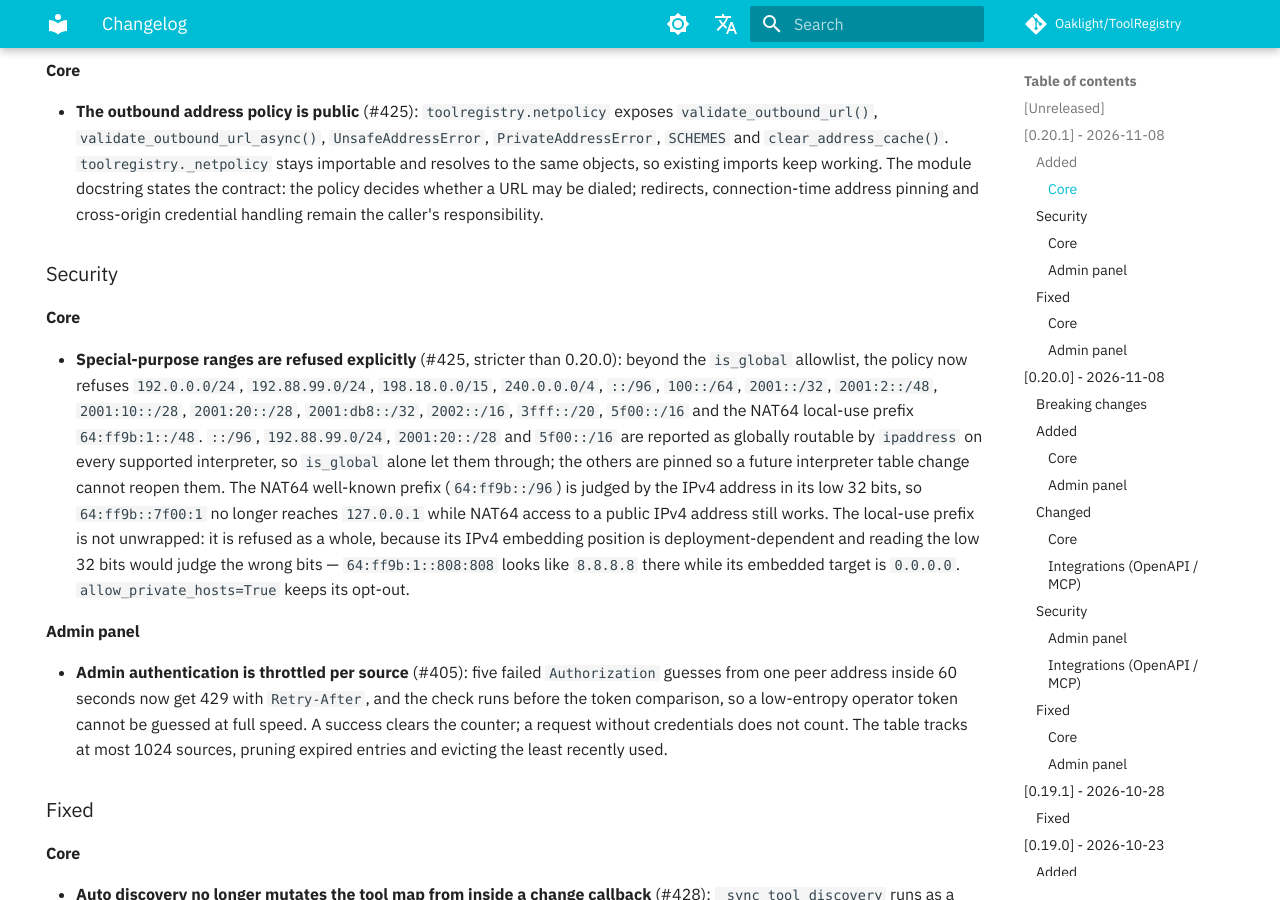
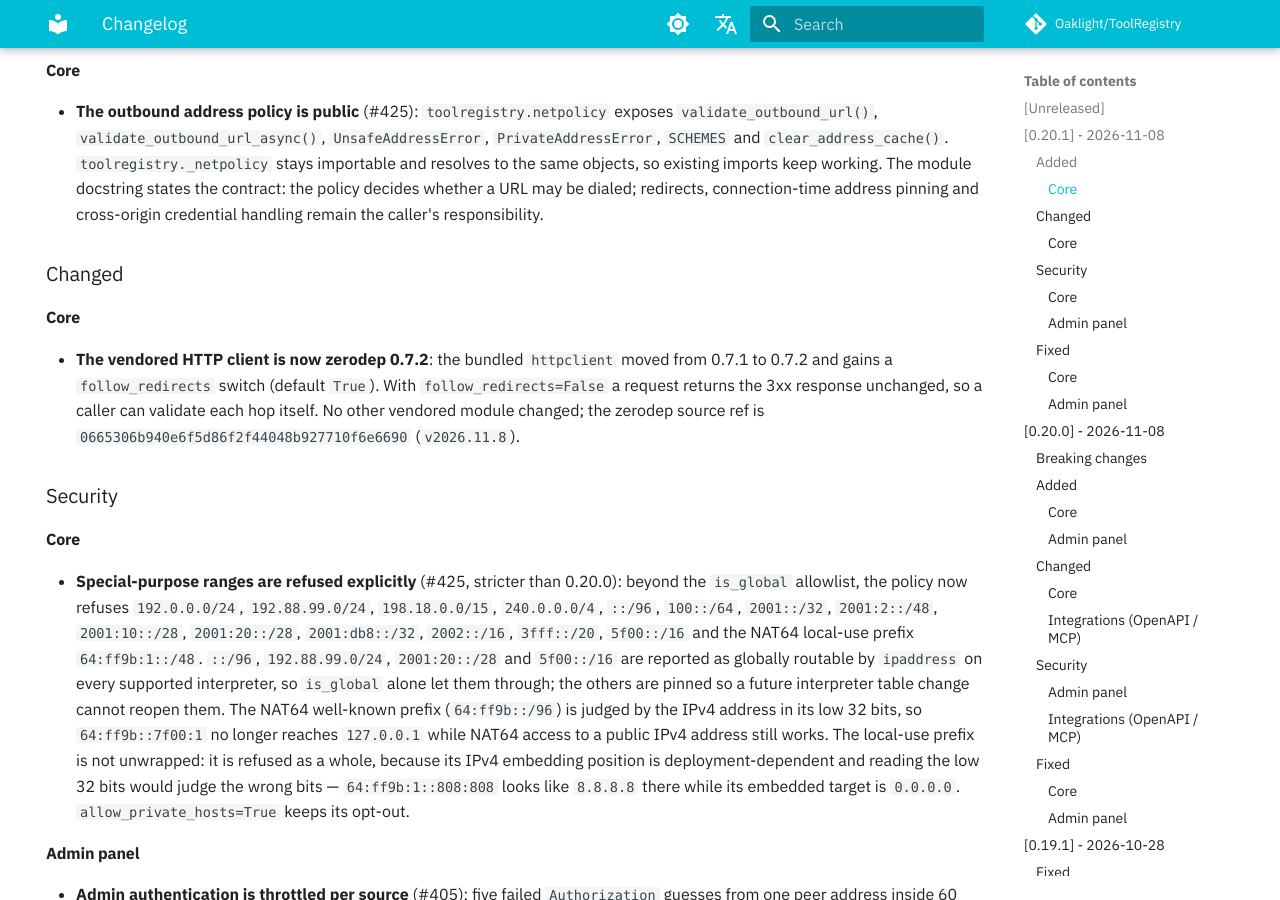
Before and after one commit to Oaklight/ToolRegistry, an MkDocs documentation site: the page built from docs/changelog.md, in a window 1280 px wide and 900 px high, scrolled down 449 px. Built offline with MkDocs 1.6.1 and Material for MkDocs 9.7.7, drawn with Linux system fonts in a browser that asks for light colours; some web fonts are replaced; comment, search, counter and statistics services are not loaded.

Commit message:
docs(changelog): record the zerodep 0.7.2 re-vendor in 0.20.1

```diff
--- a/docs/changelog.md
+++ b/docs/changelog.md
@@ -23,6 +23,12 @@ The format is based on [Keep a Changelog](https://keepachangelog.com/en/1.1.0/),
 #### Core
 
 - **The outbound address policy is public** (#425): `toolregistry.netpolicy` exposes `validate_outbound_url()`, `validate_outbound_url_async()`, `UnsafeAddressError`, `PrivateAddressError`, `SCHEMES` and `clear_address_cache()`. `toolregistry._netpolicy` stays importable and resolves to the same objects, so existing imports keep working. The module docstring states the contract: the policy decides whether a URL may be dialed; redirects, connection-time address pinning and cross-origin credential handling remain the caller's responsibility.
+
+### Changed
+
+#### Core
+
+- **The vendored HTTP client is now zerodep 0.7.2**: the bundled `httpclient` moved from 0.7.1 to 0.7.2 and gains a `follow_redirects` switch (default `True`). With `follow_redirects=False` a request returns the 3xx response unchanged, so a caller can validate each hop itself. No other vendored module changed; the zerodep source ref is `0665306b940e6f5d86f2f44048b927710f6e6690` (`v2026.11.8`).
 
 ### Security
 
```
